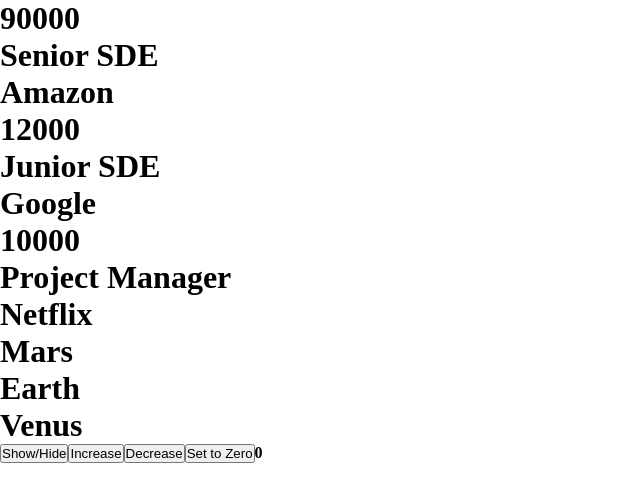
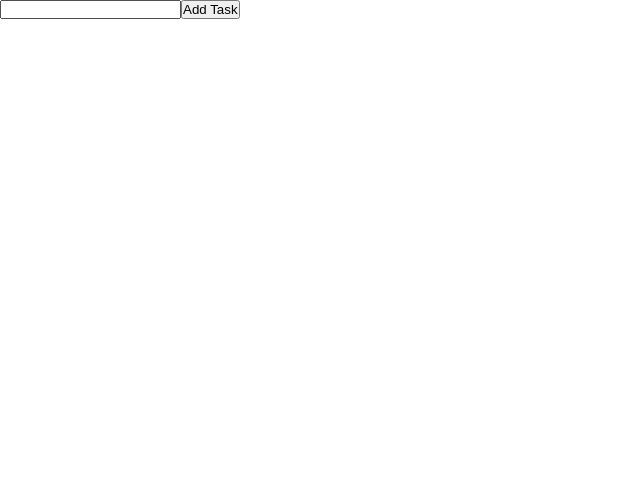
Before and after one commit to G1rlg4ng/My-React-App, a React (Create React App) app: page / in a window 1280 px wide. Shown: the top 502 px of the page, without its empty margins (0-640 px from the left). Built offline with nearby package versions, Linux system fonts and the light colour scheme.

Commit message:
Add todo list

```diff
--- a/src/App.js
+++ b/src/App.js
@@ -1,14 +1,10 @@
 import './App.css';
-import CompProps from './Components/CompProps';
-import List from './Components/List';
-import State from './Components/State';
+import TodoList from './Components/TodoList';
 
 function App() {
   return (
     <div>
-     <CompProps/>
-     <List />
-     <State />
+      <TodoList/>
     </div>
   );
 }
--- /dev/null
+++ b/src/Components/TodoList.js
@@ -0,0 +1,30 @@
+import { useState } from 'react'
+
+const TodoList = () => {
+    const [tasks, setTasks] = useState([]); // Add task to list
+    const [newTask, setNewTask] = useState(""); // Listen to input element event
+
+    const handleChange = (event) => {
+        setNewTask(event.target.value); //Value passed in the input element
+    };
+
+    const addTask = () => {
+        const newTodo = [...tasks, newTask]; // ...tasks(spread operator) append new task to old todolist array
+        setTasks(newTodo);
+    };
+
+  return (
+    <div className='TodoList'>
+        <div className='addTask'>
+            <input onChange={handleChange}/>
+            <button onClick={addTask}>Add Task</button>
+        </div>
+        <div className='list'></div>
+        {tasks.map((task)=>{
+            return <h1>{task}</h1>
+        })}
+    </div>
+  )
+}
+
+export default TodoList
```
